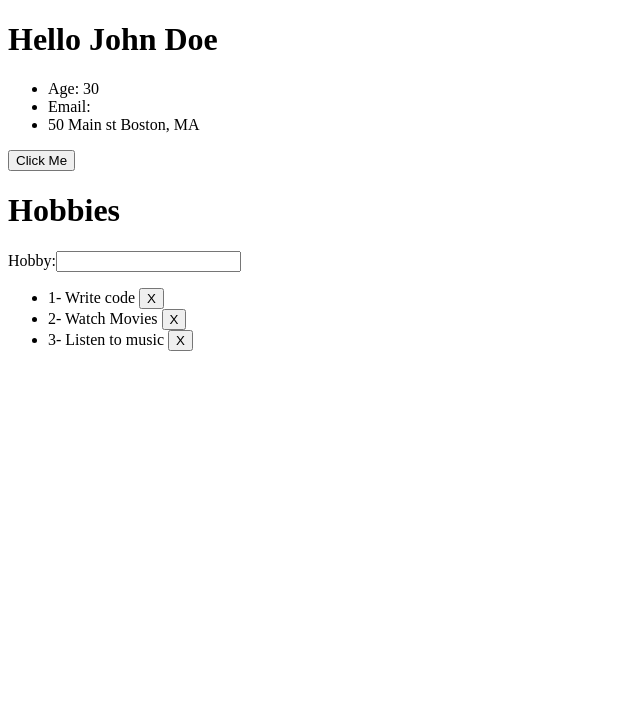
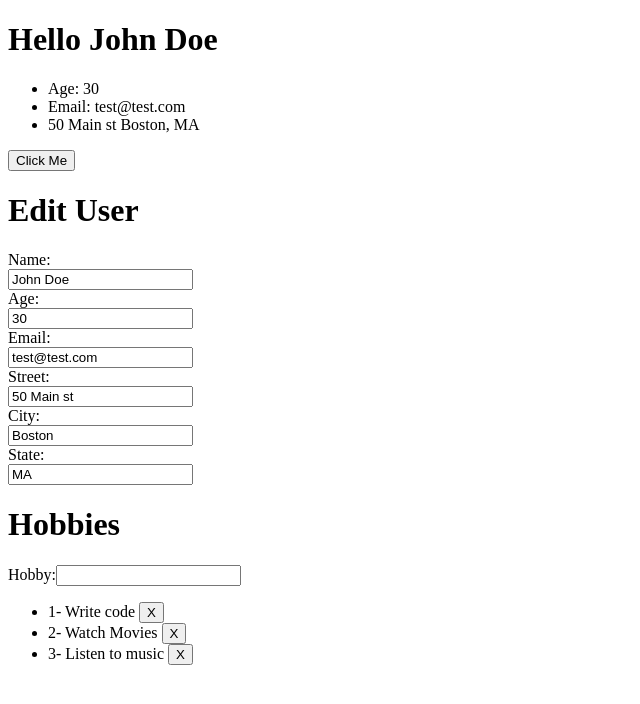
Before and after one commit to DarushDev/my-angular4-sample-app, an Angular app: page / in a window 1280 px wide. Shown: the top 704 px of the page, without its empty margins (0-640 px from the left). Built offline with nearby package versions, Linux system fonts and the light colour scheme.

Commit message:
Create a form for two-way binding

```diff
--- a/src/app/app.module.ts
+++ b/src/app/app.module.ts
@@ -1,5 +1,7 @@
 import { BrowserModule } from '@angular/platform-browser';
 import { NgModule } from '@angular/core';
+
+import { FormsModule } from '@angular/forms';
 
 import { AppComponent } from './app.component';
 import { UserComponent } from './components/user/user.component';
@@ -10,7 +12,8 @@
     UserComponent
   ],
   imports: [
-    BrowserModule
+    BrowserModule,
+    FormsModule
   ],
   providers: [],
   bootstrap: [AppComponent]
--- a/src/app/components/user/user.component.html
+++ b/src/app/components/user/user.component.html
@@ -6,6 +6,34 @@
 </ul>
 
 <button (click)="onClick()">Click Me</button>
+
+<h1>Edit User</h1>
+<form>
+  <div>
+    <label for="name">Name: </label><br>
+    <input type="text" [(ngModel)]="name" name="name">
+  </div>
+  <div>
+    <label for="age">Age: </label><br>
+    <input type="number" [(ngModel)]="age" name="age">
+  </div>
+  <div>
+    <label for="email">Email: </label><br>
+    <input type="text" [(ngModel)]="email" name="email">
+  </div>
+  <div>
+    <label for="street">Street: </label><br>
+    <input type="text" [(ngModel)]="address.street" name="street">
+  </div>
+  <div>
+    <label for="city">City: </label><br>
+    <input type="text" [(ngModel)]="address.city" name="city">
+  </div>
+  <div>
+    <label for="state">State: </label><br>
+    <input type="text" [(ngModel)]="address.state" name="state">
+  </div>
+</form>
 
 <h1>Hobbies</h1>
 <form (submit)="addHobby(hobby.value)">
--- a/src/app/components/user/user.component.ts
+++ b/src/app/components/user/user.component.ts
@@ -18,6 +18,7 @@
   ngOnInit() {
 
     this.name  = 'John Doe';
+    this.email = 'test@test.com';
     this.age = 30;
     this.address = {
       street: '50 Main st',
```
